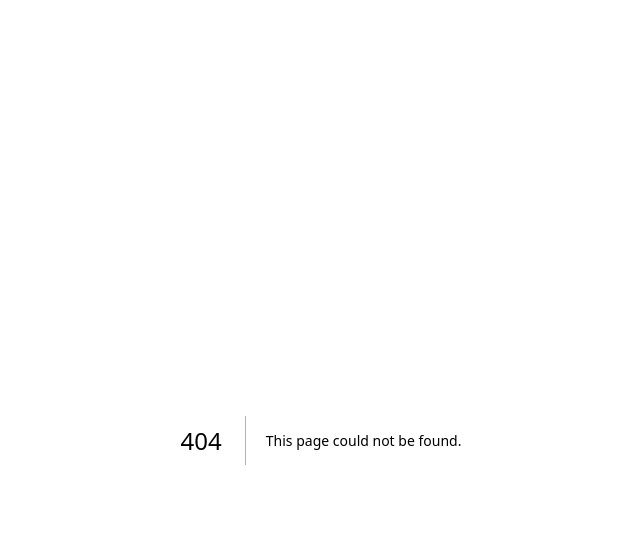
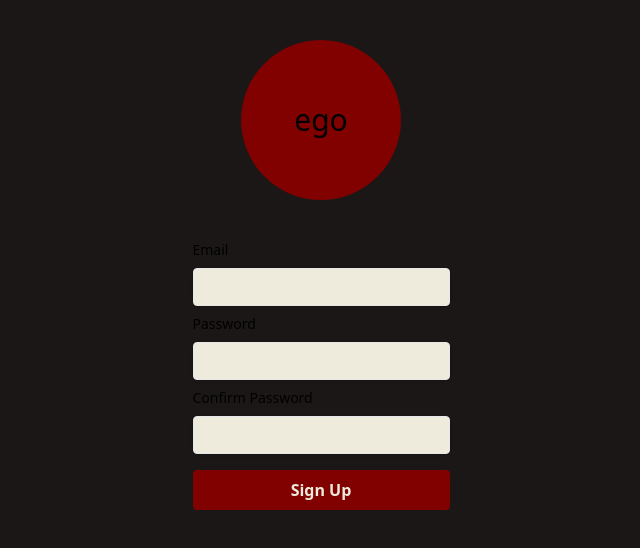
Before and after one commit to talcia/ego-app, a Next.js app: page /auth/signup in a window 1280 px wide. Before the commit this address had no page. Shown: the top 548 px of the page, without its empty margins (319-959 px from the left). Built offline with nearby package versions, Linux system fonts and the light colour scheme.

Commit message:
components

```diff
--- /dev/null
+++ b/src/components/error/error.tsx
@@ -0,0 +1,15 @@
+interface ErrorProps {
+	errorMessage: string;
+}
+
+const Error: React.FC<ErrorProps> = ({ errorMessage = 'An Error occured' }) => {
+	return (
+		<>
+			<p className="text-center max-w-[200px] text-red-500 break-words bg-opacity-50 p-2 rounded-lg">
+				{errorMessage}
+			</p>
+		</>
+	);
+};
+
+export default Error;
--- a/src/components/input/input.module.scss
+++ b/src/components/input/input.module.scss
@@ -1,7 +1,3 @@
 .input {
 	background-color: #eeebdd;
 }
-
-.label {
-	color: #eeebdd;
-}
--- a/src/components/input/input.tsx
+++ b/src/components/input/input.tsx
@@ -2,20 +2,31 @@ import styles from './input.module.scss';
 
 interface InputProps extends React.ComponentPropsWithoutRef<'input'> {
 	label: string;
+	isInvalid?: boolean;
+	errorMessage?: string;
 }
 
-const Input: React.FC<InputProps> = ({ label }) => {
+const Input: React.FC<InputProps> = ({
+	label,
+	isInvalid,
+	errorMessage,
+	...props
+}) => {
 	return (
-		<div className="">
-			<label
-				className={`block text-sm mb-2 ${styles.label}`}
-				htmlFor={label}
-			>
+		<div className="mb-2">
+			<label className={`block text-sm mb-2 white-text`} htmlFor={label}>
 				{label}
 			</label>
 			<input
-				className={`shadow appearance-none border rounded w-full py-2 px-3 mb-2 text-gray-700 leading-tight focus:outline-none focus:shadow-outline ${styles.input}`}
+				id={label}
+				{...props}
+				className={`shadow appearance-none border rounded w-full py-2 px-3  text-gray-700 leading-tight focus:outline-none focus:shadow-outline ${
+					styles.input
+				} ${isInvalid && 'border-red-500 text-red-600'}`}
 			/>
+			{isInvalid && errorMessage && (
+				<p className="block text-sm text-red-600">{errorMessage}</p>
+			)}
 		</div>
 	);
 };
--- /dev/null
+++ b/src/components/login-button/facebook-login-button.tsx
@@ -0,0 +1,7 @@
+import facebook from '../../../assets/svg/facebook.svg';
+
+const FacebookLoginButton: React.FC = () => {
+	return <img src={facebook} className="size-10 cursor-pointer" />;
+};
+
+export default FacebookLoginButton;
--- /dev/null
+++ b/src/components/login-button/google-login-button.tsx
@@ -0,0 +1,7 @@
+import google from '../../../assets/svg/google.svg';
+
+const GoogleLoginButton: React.FC = () => {
+	return <img src={google} className="size-10 cursor-pointer" />;
+};
+
+export default GoogleLoginButton;
--- /dev/null
+++ b/src/pages/auth/reset-password/index.tsx
@@ -0,0 +1,12 @@
+import Logo from '@/components/logo/logo';
+
+const LoginPage = () => {
+	return (
+		<>
+			<Logo />
+			<div className="block text-sm mb-2 white-text">reset password</div>
+		</>
+	);
+};
+
+export default LoginPage;
--- /dev/null
+++ b/src/pages/auth/signup/index.tsx
@@ -0,0 +1,44 @@
+import Button from '@/components/button/button';
+import Input from '@/components/input/input';
+import Logo from '@/components/logo/logo';
+import { useState } from 'react';
+
+const SignUpPage = () => {
+	const [email, setEmail] = useState('');
+	const [password, setPassword] = useState('');
+	const [confirmPassword, setConfirmPassword] = useState('');
+
+	const handleSubmit = () => {
+		console.log('submit');
+	};
+
+	return (
+		<>
+			<Logo />
+			<div>
+				<Input
+					label="Email"
+					value={email}
+					onChange={({ target: { value } }) => setEmail(value)}
+				/>
+				<Input
+					label="Password"
+					type="password"
+					value={password}
+					onChange={({ target: { value } }) => setPassword(value)}
+				/>
+				<Input
+					label="Confirm Password"
+					type="password"
+					value={confirmPassword}
+					onChange={({ target: { value } }) =>
+						setConfirmPassword(value)
+					}
+				/>
+				<Button onClick={handleSubmit}>Sign Up</Button>
+			</div>
+		</>
+	);
+};
+
+export default SignUpPage;
--- a/src/pages/guest/index.tsx
+++ b/src/pages/guest/index.tsx
@@ -1,14 +1,25 @@
+import { useState } from 'react';
 import Button from '@/components/button/button';
 import Input from '@/components/input/input';
 import Logo from '@/components/logo/logo';
 
 const GuestPage = () => {
+	const [roomCode, setRoomCode] = useState('');
+
+	const handleOnClick = () => {
+		console.log(roomCode);
+	};
+
 	return (
 		<>
 			<Logo />
 			<div>
-				<Input label="Room Code" />
-				<Button>Next</Button>
+				<Input
+					label="Room Code"
+					value={roomCode}
+					onChange={(event) => setRoomCode(event.target.value)}
+				/>
+				<Button onClick={handleOnClick}>Next</Button>
 			</div>
 		</>
 	);
```
Also changed, not shown: assets/svg/facebook.svg (added), assets/svg/google.svg (added).
